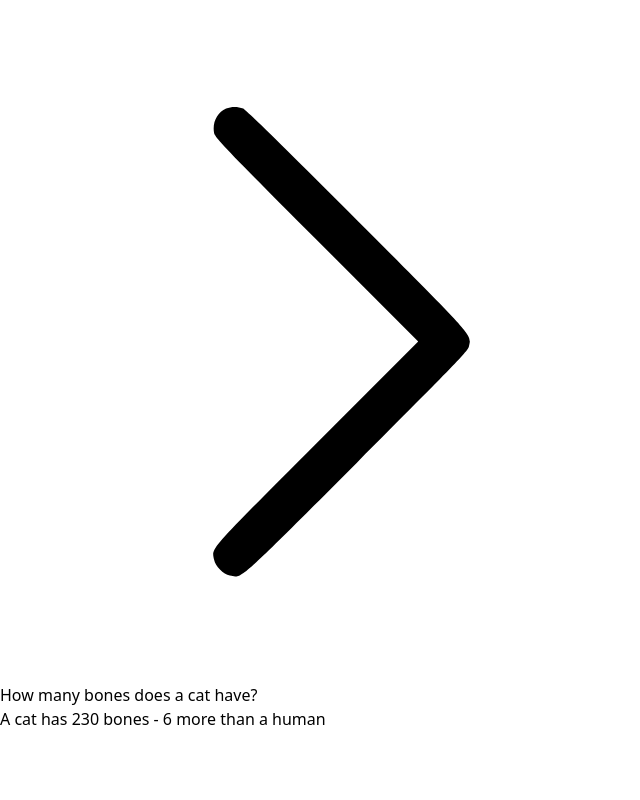
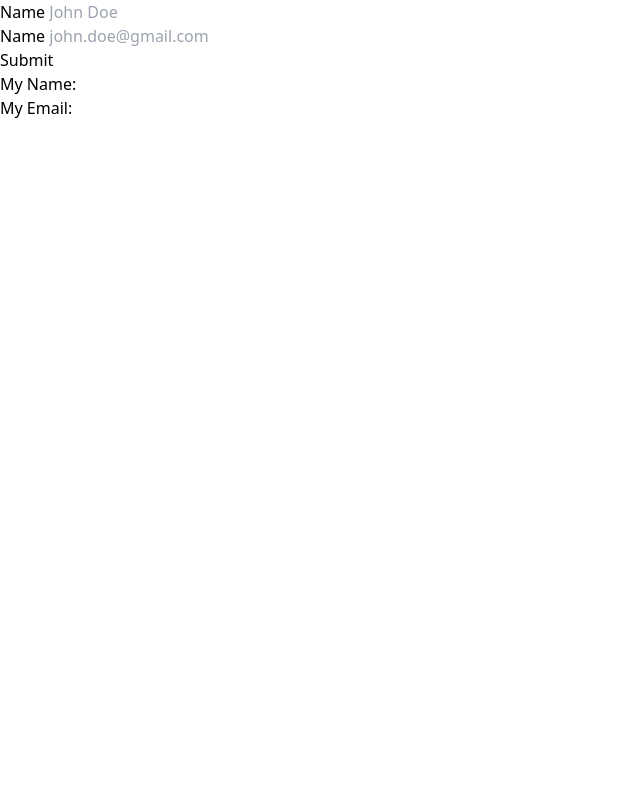
Before and after one commit to RockyPukar1/routing-react, a React (Vite) app: page / in a window 1280 px wide. Shown: the top 800 px of the page, without its empty margins (0-640 px from the left). Built offline with nearby package versions, Linux system fonts and the light colour scheme.

Commit message:
input field in state

```diff
--- a/src/App.jsx
+++ b/src/App.jsx
@@ -1,49 +1,42 @@
 import { useState } from "react";
 
-const faqs = [
-  {
-    question: "How many bones does a cat have?",
-    answer: "A cat has 230 bones - 6 more than a human",
-  },
-  {
-    question: "How much do cats sleep?",
-    answer: "The average cat sleeps 12-16 hours per day",
-  },
-  {
-    question: "How long do cats live",
-    answer:
-      "Outdoor cats live 5 years on average. Indoor\ncats live 15 years on average.",
-  },
-];
+function App() {
+  const [name, setName] = useState("");
+  const [email, setEmail] = useState("");
 
-function App() {
-  const [showIndex, setShowIndex] = useState(0);
   return (
-    <div className="flex justify-center items-center">
-      <div className="flex-col w-72 text-xs">
-        {faqs.map((faq, index) => (
-          <div className="border border-1 my-2 p-2">
-            <p className="font-semibold flex gap-1 items-center">
-              <img
-                onClick={() => {
-                  if (index === showIndex) {
-                    setShowIndex("");
-                  } else {
-                    setShowIndex(index);
-                  }
-                }}
-                className={`w-5 h-2 ${index === showIndex && "rotate-90"}`}
-                src="/src/assets/chevron.svg"
-                alt="Chevron"
-              />
-              {faq.question}
-            </p>
-            {index === showIndex && (
-              <p className="font-normal ml-6">{faq.answer}</p>
-            )}
-          </div>
-        ))}
-      </div>
+    <div className="flex justify-center">
+      <form
+        className="w-72 flex flex-col gap-2"
+        onSubmit={(event) => {
+          event.preventDefault();
+          console.log(name, email);
+        }}
+      >
+        <div>
+          Name{" "}
+          <input
+            type="text"
+            className="outline border-0"
+            value={name}
+            placeholder="John Doe"
+            onChange={(event) => setName(event.target.value)}
+          />
+        </div>
+        <div>
+          Name{" "}
+          <input
+            type="email"
+            className="outline border-0"
+            value={email}
+            placeholder="john.doe@gmail.com"
+            onChange={(event) => setEmail(event.target.value)}
+          />
+        </div>
+        <button className="border border-black p-2">Submit</button>
+        <div>My Name: {name}</div>
+        <div>My Email: {email}</div>
+      </form>
     </div>
   );
 }
```
